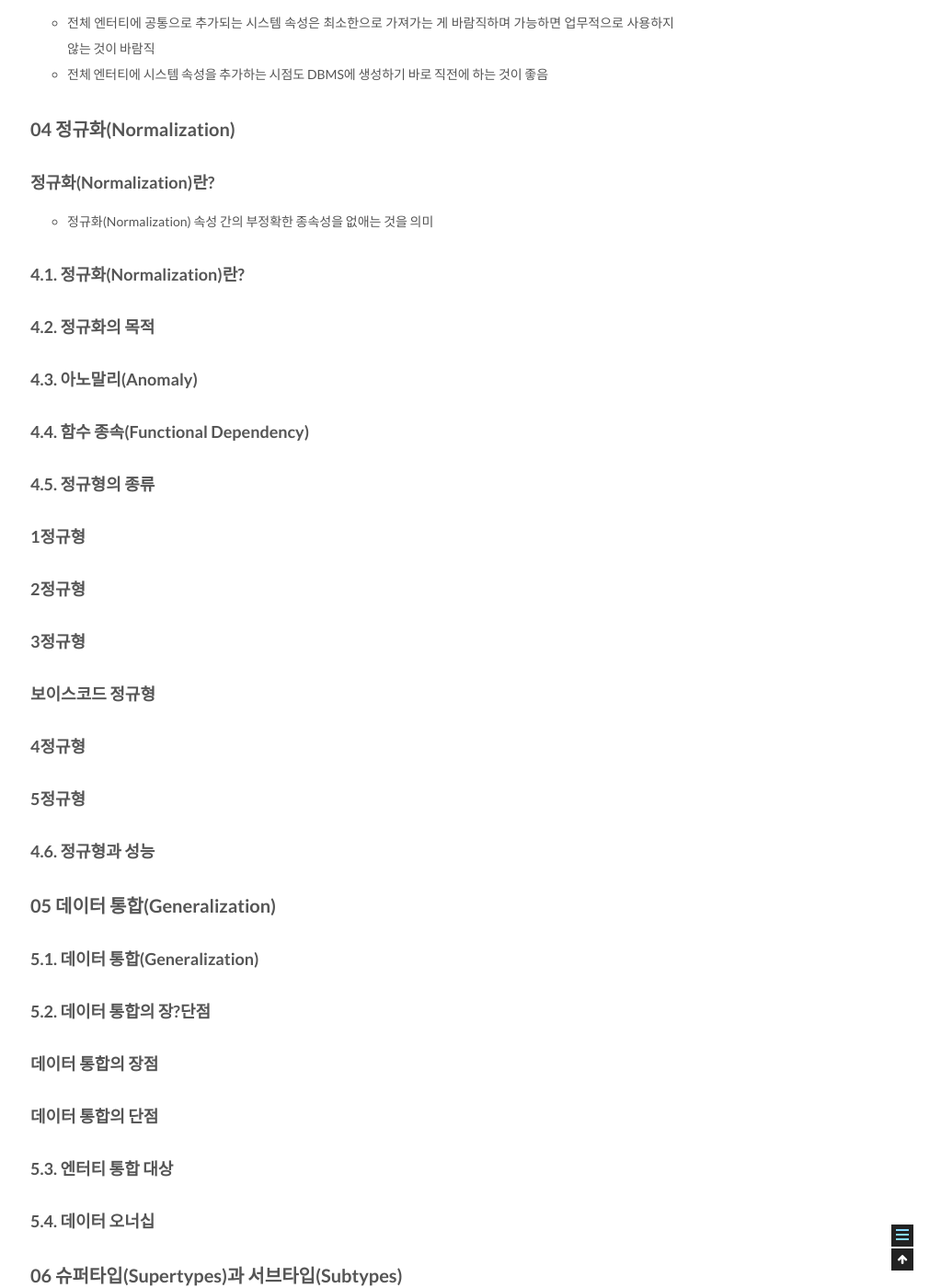
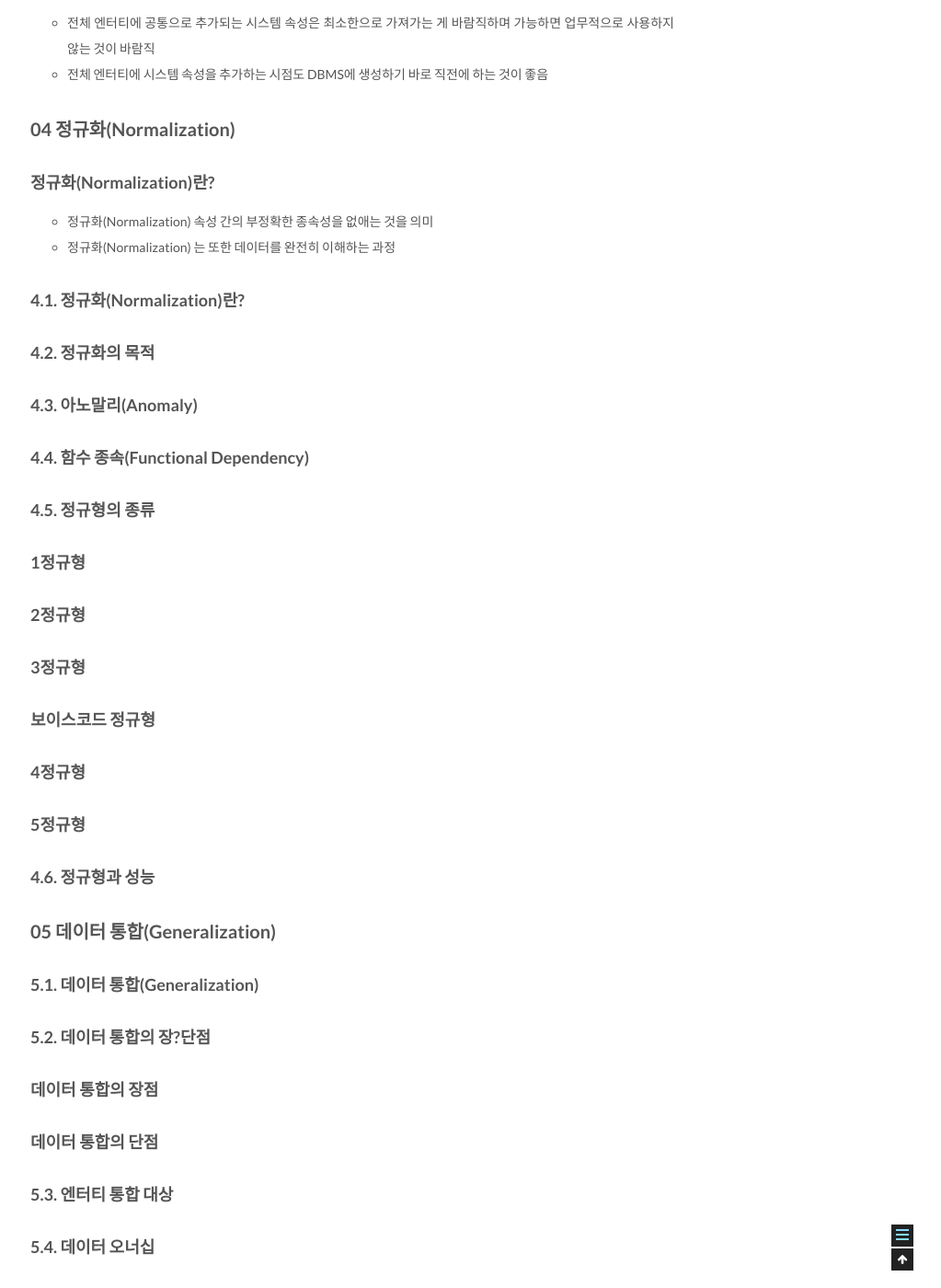
Before and after one commit to csj4032/csj4032.github.io, a Jekyll site: the page built from _posts/2018-05-02-관계형데이터모델링프리미엄가이드.md, in a window 1280 px wide and 1400 px high, scrolled down 11367 px. Shown: the whole window at 92% size, without its empty margins (257-1280 px from the left). Built offline with Jekyll 4.4.1, drawn with Linux system fonts in a browser that asks for light colours; comment, search, counter and statistics services are not loaded.

Commit message:
관계형 데이터 베이스 모델링 포스팅 수정

```diff
--- a/_posts/2018-05-02-관계형데이터모델링프리미엄가이드.md
+++ b/_posts/2018-05-02-관계형데이터모델링프리미엄가이드.md
@@ -347,6 +347,7 @@ comments: true
 
 ### 정규화(Normalization)란?
 * 정규화(Normalization) 속성 간의 부정확한 종속성을 없애는 것을 의미
+* 정규화(Normalization) 는 또한 데이터를 완전히 이해하는 과정
 
 ### 4.1. 정규화(Normalization)란?
 
```
